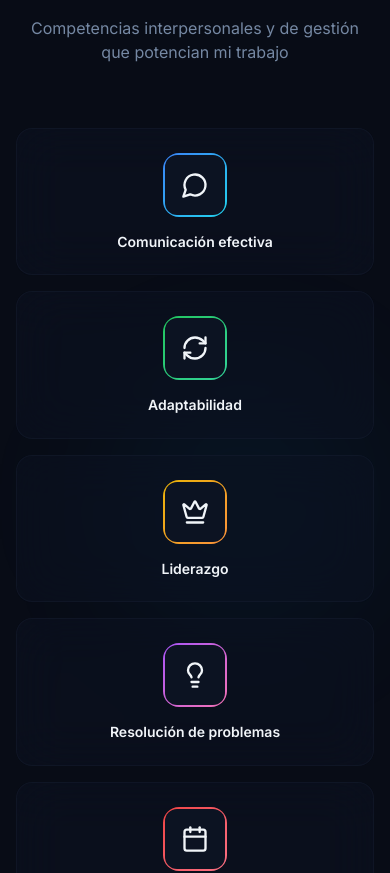
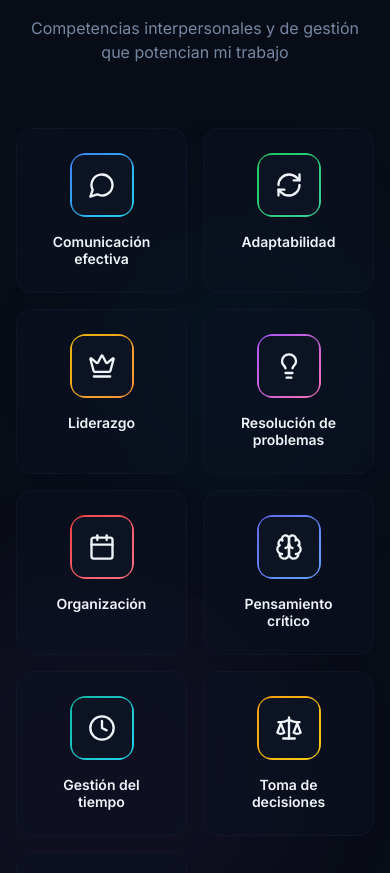
Before and after one commit to JTastico/digital-identity-hub, a React (Vite) app: page /#/ in a window 390 px wide. Shown: the part 7263-8136 px from the top of the page. Built offline with nearby package versions, Linux system fonts and the light colour scheme; the HTML template or start-up script is replaced by a standard one.

Commit message:
fix(responsive): show two soft skills per mobile row
- update portfolio soft skills grid to use two columns on mobile
- update CV soft skills grid to keep two items per row on small screens

```diff
--- a/src/components/SoftSkillsSection.tsx
+++ b/src/components/SoftSkillsSection.tsx
@@ -61,7 +61,7 @@ const SoftSkillsSection = () => {
         </div>
 
         {/* Skills Grid */}
-        <div className="mb-16 grid grid-cols-1 gap-4 sm:grid-cols-2 md:grid-cols-3 md:gap-6">
+        <div className="mb-16 grid grid-cols-2 gap-4 md:grid-cols-3 md:gap-6">
           {skills.map((skill, index) => {
             const Icon = skill.icon;
             const color = skillColors[index] || "from-gray-500 to-slate-400"; // Fallback color
--- a/src/pages/CVPage.tsx
+++ b/src/pages/CVPage.tsx
@@ -363,7 +363,7 @@ const CVPage = () => {
             Habilidades Blandas
           </h2>
 
-          <div className="grid grid-cols-1 gap-3 sm:grid-cols-2 md:grid-cols-4">
+          <div className="grid grid-cols-2 gap-3 md:grid-cols-4">
             {softSkills.map((skill, index) => (
               <div key={index} className="flex items-center gap-2 p-3 rounded-xl bg-card/50 border border-border/50 hover:border-primary/30 transition-colors">
                 <skill.icon className="w-4 h-4 text-primary" />
```
